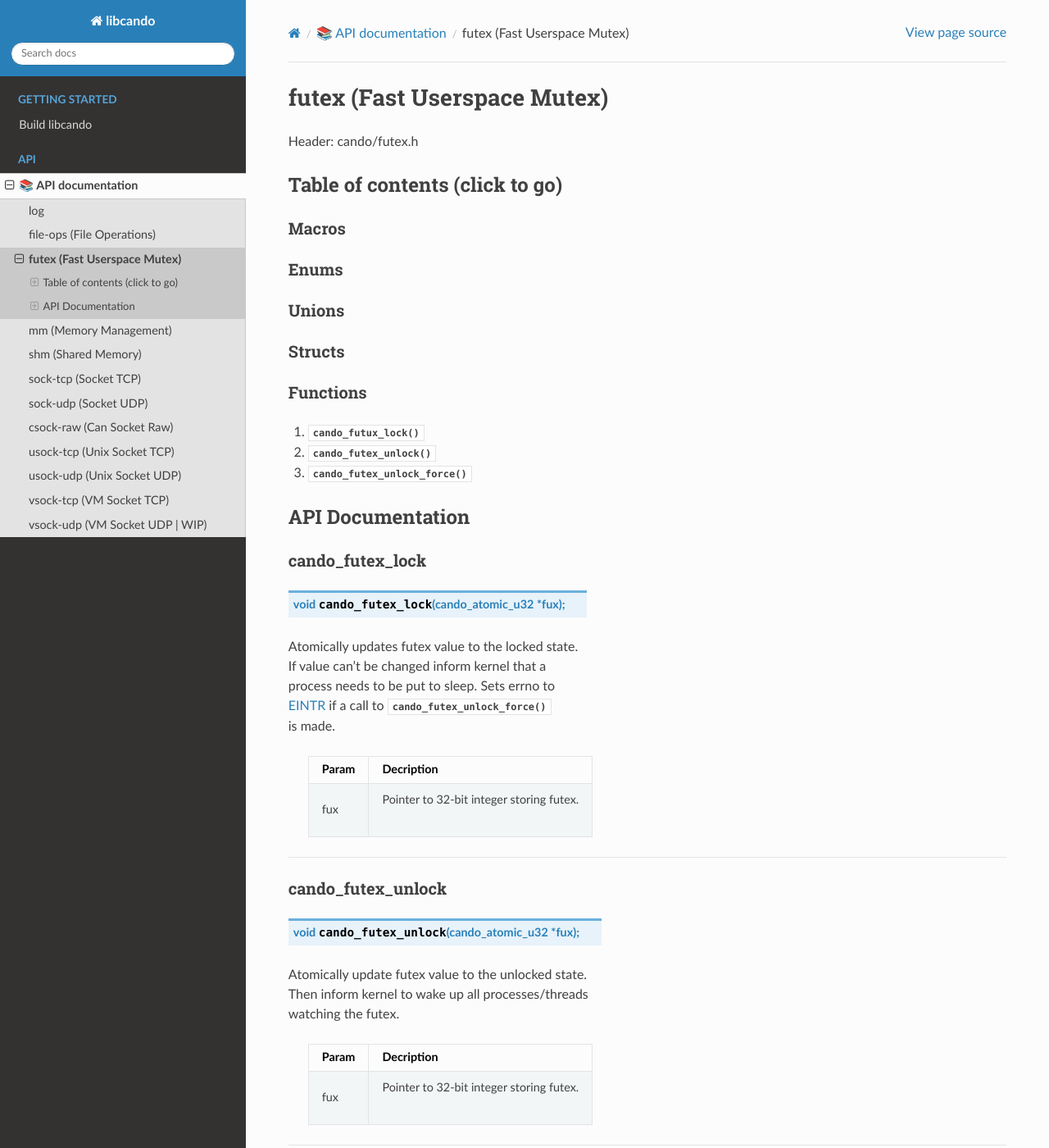
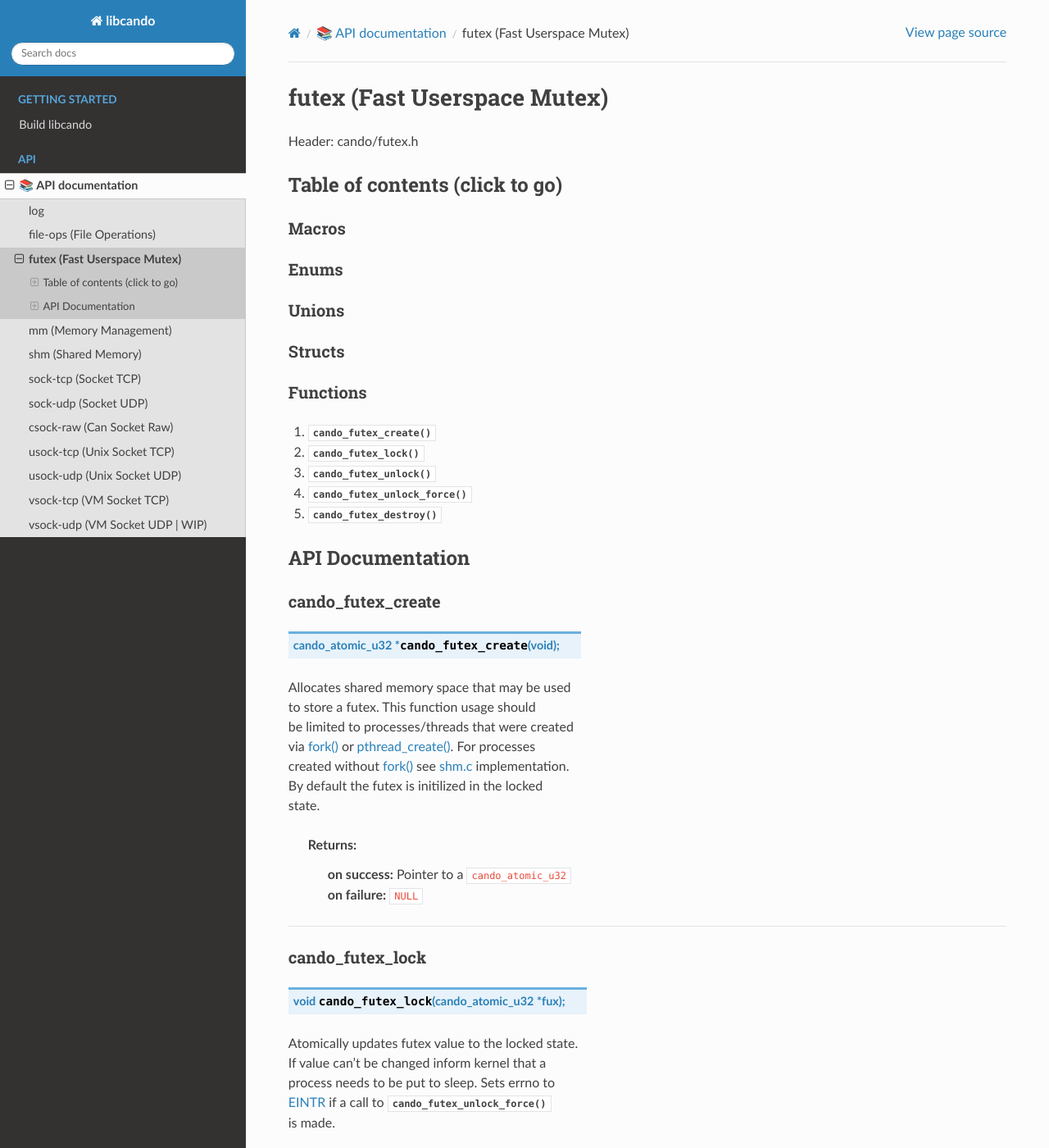
Before and after one commit to under-view/libcando, a Sphinx documentation site: the page built from docs/futex.rst, in a window 1280 px wide and 1400 px high. Shown: the whole window at 82% size. Built offline with Sphinx 7.4.7 and the Read the Docs theme 3.1.0, drawn with Linux system fonts in a browser that asks for light colours; formulas are drawn with MathJax 3; some of the changed text lies outside the part shown.

Commit message:
futex: add create and destroy functions to docs
Signed-off-by: Vincent Davis Jr <vince@underview.tech>

```diff
--- a/docs/futex.rst
+++ b/docs/futex.rst
@@ -28,12 +28,34 @@
 Functions
 =========
 
-1. :c:func:`cando_futux_lock`
+1. :c:func:`cando_futex_create`
+#. :c:func:`cando_futex_lock`
 #. :c:func:`cando_futex_unlock`
 #. :c:func:`cando_futex_unlock_force`
+#. :c:func:`cando_futex_destroy`
 
 API Documentation
 ~~~~~~~~~~~~~~~~~
+
+==================
+cando_futex_create
+==================
+
+.. c:function:: cando_atomic_u32 *cando_futex_create(void);
+
+| Allocates shared memory space that may be used
+| to store a futex. This function usage should
+| be limited to processes/threads that were created
+| via `fork()`_ or `pthread_create()`_. For processes
+| created without `fork()`_ see `shm.c`_ implementation.
+| By default the futex is initilized in the locked
+| state.
+
+	Returns:
+		| **on success:** Pointer to a ``cando_atomic_u32``
+		| **on failure:** ``NULL``
+
+=========================================================================================================================================
 
 ================
 cando_futex_lock
@@ -75,8 +97,6 @@
 		* - fux
 		  - | Pointer to 32-bit integer storing futex.
 
-=========================================================================================================================================
-
 ========================
 cando_futex_unlock_force
 ========================
@@ -100,4 +120,26 @@
 
 =========================================================================================================================================
 
+===================
+cando_futex_destroy
+===================
+
+.. c:function:: void cando_futex_destroy(cando_atomic_u32 *fux);
+
+| Frees any allocated memory and closes FD's (if open)
+| created after :c:func:`cando_futex_create` call.
+
+	.. list-table::
+		:header-rows: 1
+
+		* - Param
+	          - Decription
+		* - fux
+		  - | Pointer to 32-bit integer storing futex.
+
+=========================================================================================================================================
+
 .. _EINTR: https://man7.org/linux/man-pages/man3/errno.3.html
+.. _fork(): https://man7.org/linux/man-pages/man2/fork.2.html
+.. _pthread_create(): https://man7.org/linux/man-pages/man3/pthread_create.3.html
+.. _shm.c: https://github.com/under-view/libcando/blob/master/src/shm.c
```
Also changed, not shown: 1 other file.
